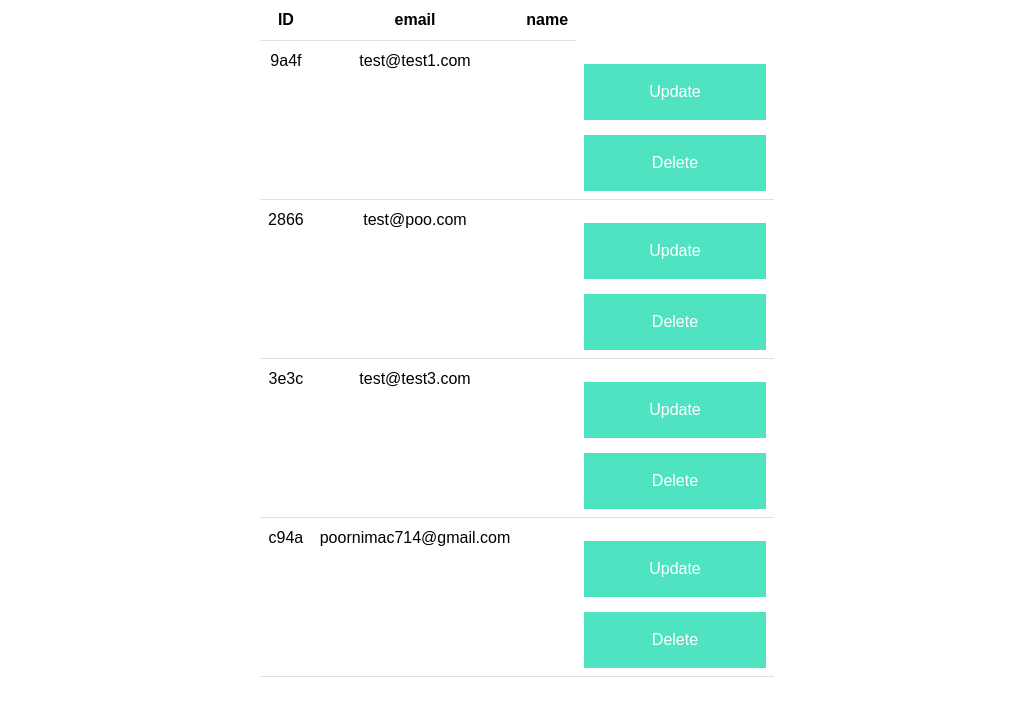
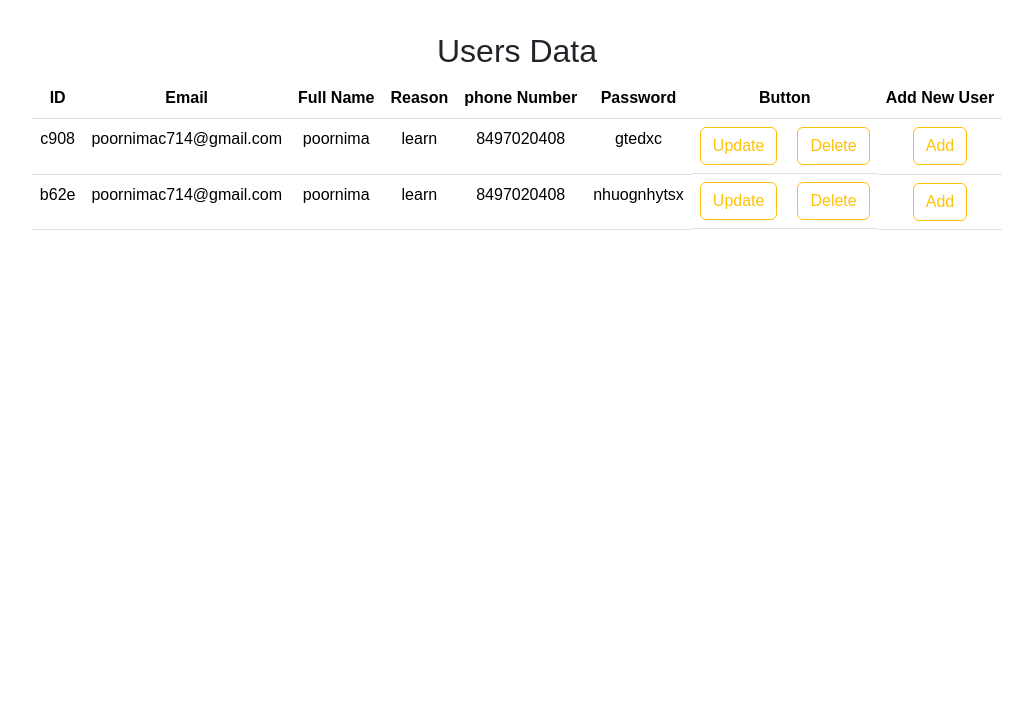
Before and after one commit to Poornima545/AdBello-React, a React (Create React App) app: page /manage-data in a window 1280 px wide. Shown: the top 716 px of the page, without its empty margins (123-1156 px from the left). Built offline with nearby package versions, Linux system fonts and the light colour scheme; data requests are answered from the project's data file.

Commit message:
adding new user to manage user's data

```diff
--- a/db.json
+++ b/db.json
@@ -1,29 +1,21 @@
 {
   "users": [
     {
-      "email": "test@test1.com",
-      "id": "9a4f"
-    },
-    {
-      "id": "2866",
-      "email": "test@poo.com",
-      "fullName": "pooo",
-      "reason": "learn",
-      "phone": "8660736176",
-      "password": "bhgty!123",
-      "terms": true
-    },
-    {
-      "email": "test@test3.com",
-      "id": "3e3c"
-    },
-    {
-      "id": "c94a",
+      "id": "c908",
       "email": "poornimac714@gmail.com",
       "fullName": "poornima",
       "reason": "learn",
       "phone": "8497020408",
-      "password": " jjhkj",
+      "password": "gtedxc",
+      "terms": true
+    },
+    {
+      "id": "b62e",
+      "email": "poornimac714@gmail.com",
+      "fullName": "poornima",
+      "reason": "learn",
+      "phone": "8497020408",
+      "password": "nhuognhytsx",
       "terms": true
     }
   ]
--- a/public/index.html
+++ b/public/index.html
@@ -7,12 +7,16 @@
   <meta name="theme-color" content="#000000" />
   <meta name="description" content="Web site created using create-react-app" />
   <title>React App</title>
-  <link href="https://cdn.jsdelivr.net/npm/bootstrap@5.3.3/dist/css/bootstrap.min.css" rel="stylesheet" integrity="sha384-QWTKZyjpPEjISv5WaRU9OFeRpok6YctnYmDr5pNlyT2bRjXh0JMhjY6hW+ALEwIH" crossorigin="anonymous">
+  <link href="https://cdn.jsdelivr.net/npm/bootstrap@5.3.3/dist/css/bootstrap.min.css" rel="stylesheet"
+    integrity="sha384-QWTKZyjpPEjISv5WaRU9OFeRpok6YctnYmDr5pNlyT2bRjXh0JMhjY6hW+ALEwIH" crossorigin="anonymous">
 </head>
 
 <body>
   <noscript>You need to enable JavaScript to run this app.</noscript>
   <div id="root"></div>
+  <script src="https://cdn.jsdelivr.net/npm/bootstrap@5.3.3/dist/js/bootstrap.bundle.min.js"
+    integrity="sha384-YvpcrYf0tY3lHB60NNkmXc5s9fDVZLESaAA55NDzOxhy9GkcIdslK1eN7N6jIeHz"
+    crossorigin="anonymous"></script>
 </body>
 
 </html>
--- a/src/components/APIs/UserUpdate.js
+++ b/src/components/APIs/UserUpdate.js
@@ -1,13 +1,13 @@
 import { useNavigate, useParams } from "react-router-dom";
 import { getUsers, updateUser } from "./userService";
-import { useEffect} from "react";
+import { useEffect } from "react";
 import { useForm } from "react-hook-form";
 
 
 function UserUpdate() {
     const { register, handleSubmit, formState: { errors }, setValue } = useForm()
     const navigate = useNavigate()
-    const {id} = useParams()
+    const { id } = useParams()
 
     const fetchUser = async () => {
         try {
@@ -21,7 +21,7 @@ function UserUpdate() {
 
     useEffect(() => {
         fetchUser();
-    },[])
+    }, [])
 
     const onSubmit = async (data) => {
         try {
@@ -50,7 +50,7 @@ function UserUpdate() {
                 />
                 {errors.email && <div className='error'>{errors.email.message}</div>}
                 <br />
-                <button type="submit" className="update-btn">Update</button>
+                <button type="submit" class="btn btn-primary">Update</button>
             </form>
         </div>
 
--- a/src/components/APIs/UsersData.js
+++ b/src/components/APIs/UsersData.js
@@ -1,16 +1,16 @@
 import React, { useEffect, useState } from 'react'
-import { getUsers } from './userService'
-// import { error } from 'console'
-// import { useNavigate } from 'react-router-dom';
+import { deleteUser, getUsers } from './userService'
+import { useNavigate } from 'react-router-dom';
 
 function UsersData() {
-    // const navigate = useNavigate()
+    const navigate = useNavigate()
     const [users, setUsers] = useState([])
 
     function fetchUser() {
         getUsers()
             .then(response => {
-                setUsers(response.data)})
+                setUsers(response.data)
+            })
             .catch(error => {
                 console.error('There is an in manage users data', error)
             })
@@ -20,27 +20,57 @@ function UsersData() {
         fetchUser()
     })
 
+    function handleUpdate(id) {
+        navigate(`/update-user/${id}`)
+    }
+
+    function handleDelete(id) {
+        deleteUser(id)
+            .then(response => {
+                setUsers(response.data)
+            })
+            .then(response => {
+                console.log(response.data);
+            })
+            .catch(error => {
+                console.error('There was an error deleting the user!', error)
+            })
+    }
 
     return (
-        <div>
+        <div className='container'>
+            <h2>Users Data</h2>
             <table className="table">
                 <thead>
                     <tr>
                         <th scope="col">ID</th>
-                        <th scope="col">email</th>
-                        <th scope="col">name</th>
+                        <th scope="col">Email</th>
+                        <th scope="col">Full Name</th>
+                        <th scope='col'>Reason</th>
+                        <th scope='col'>phone Number</th>
+                        <th scope='col'>Password</th>
+                        <th scope='col'>Button</th>
+                        <th scope='col'>Add New User</th>
                     </tr>
                 </thead>
                 <tbody>
-                    {users.map(user => {
+                    {
+                        users.map(user => {
                             return <tr key={user.id}>
                                 <td>{user.id}</td>
                                 <td>{user.email}</td>
-                                <td>{user.name}</td>
-<td>
-    <button>Update</button>
-    <button>Delete</button>
-</td>
+                                <td>{user.fullName}</td>
+                                <td>{user.reason}</td>
+                                <td>{user.phone}</td>
+                                <td>{user.password}</td>
+                                <td className='users-manage-data'>
+                                    <button className="btn btn-outline-warning" onClick={() => handleUpdate(user.id)}>Update</button>
+                                    <button className="btn btn-outline-warning" onClick={() => handleDelete(user.id)}>Delete</button>
+                                </td>
+                                <td>
+                                    <button className='btn btn-outline-warning'>Add</button>
+                                </td>
+
                             </tr>
                         })}
                 </tbody>
--- a/src/components/APIs/style.css
+++ b/src/components/APIs/style.css
@@ -21,7 +21,7 @@ body {
     font-weight: 700;
 }
 
-.user-list ol{
+.user-list ol {
     padding-left: 0;
     list-style-position: inside;
 }
@@ -76,15 +76,13 @@ li {
 
 }
 
-.update-btn {
+.btn-primary {
     align-items: center;
-    background-color: #dc3545;
-    max-width: 500px;
+    margin-top: 1rem;
     color: white;
     cursor: pointer;
     border: none;
-    padding: 16px;
-    border-radius: 50px;
+    padding: 10px 5rem;
     font-size: 14px;
 }
 
@@ -96,3 +94,14 @@ li {
 .update-container input::placeholder {
     color: #cccc;
 }
+
+/* users data */
+
+.container h2 {
+    margin-top: 2rem;
+}
+
+.users-manage-data{
+    display: flex;
+    gap: 20px;
+}
--- a/src/components/login/Login.js
+++ b/src/components/login/Login.js
@@ -49,7 +49,7 @@ function Login() {
                 <p className='forgot-password'>
                     <Link to='/forgot-password'>Forgot Password?</Link>
                 </p>
-                <button type='submit'>Login</button>
+                <button type='submit' className='login-btn'>Login</button>
                 <p className='register-link'>
                     Not a member yet? <Link to="/register">Register</Link>
                 </p>
--- a/src/components/login/style.css
+++ b/src/components/login/style.css
@@ -45,7 +45,7 @@ body {
     border: none;
 }
 
-button {
+.login-btn {
     background-color: #4fe3c1;
     color: white;
     width: 100%;
@@ -56,7 +56,7 @@ button {
     outline: none;
 }
 
-button:hover {
+.login-btn button:hover {
     background-color: #0056b3;
     border: 1px solid #0056b3;
 }
--- a/src/components/register/style.css
+++ b/src/components/register/style.css
@@ -61,7 +61,7 @@ body {
     color: black;
 }
 
-button {
+.register-btn {
     background-color: #4fe3c1;
     color: white;
     width: 100%;
@@ -73,7 +73,7 @@ button {
     margin-top: 15px;
 }
 
-button:hover {
+.register-btn:hover {
     background-color: #0056b3;
     border: 1px solid #0056b3;
 }
```
